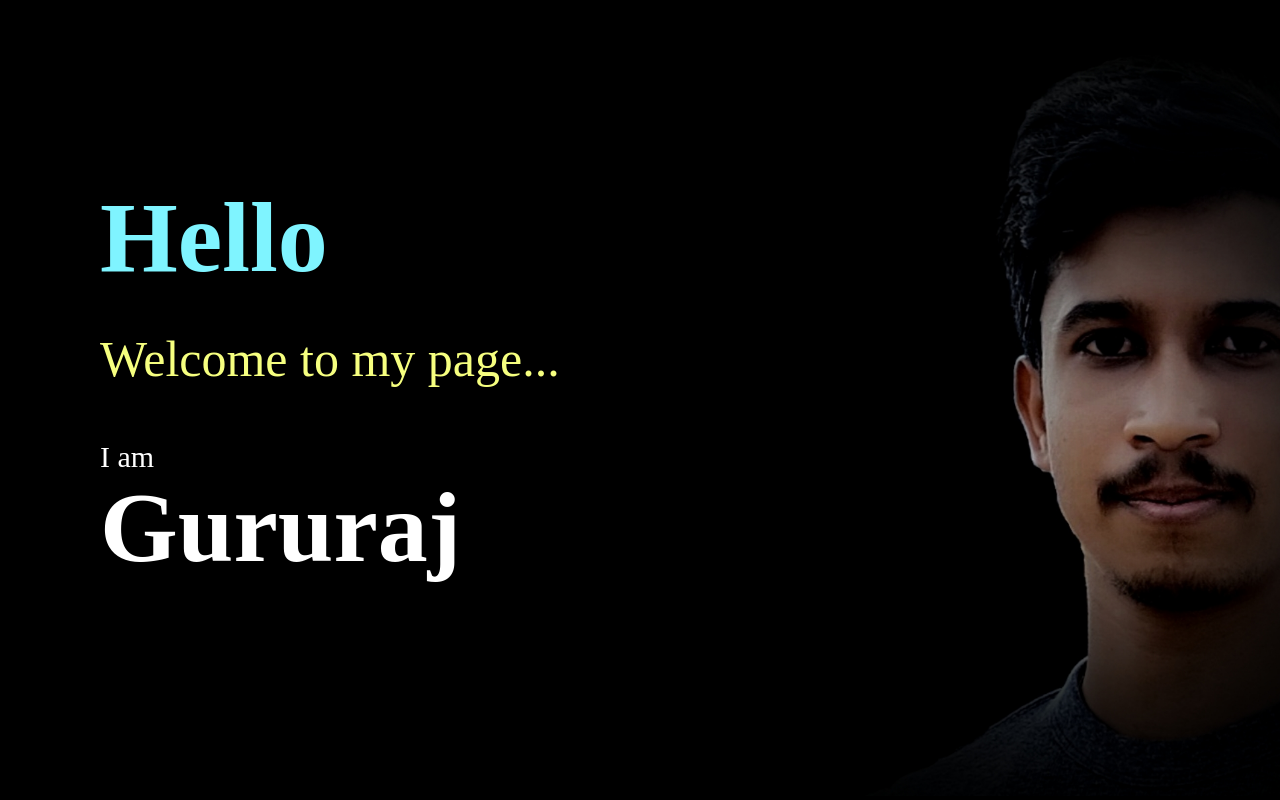
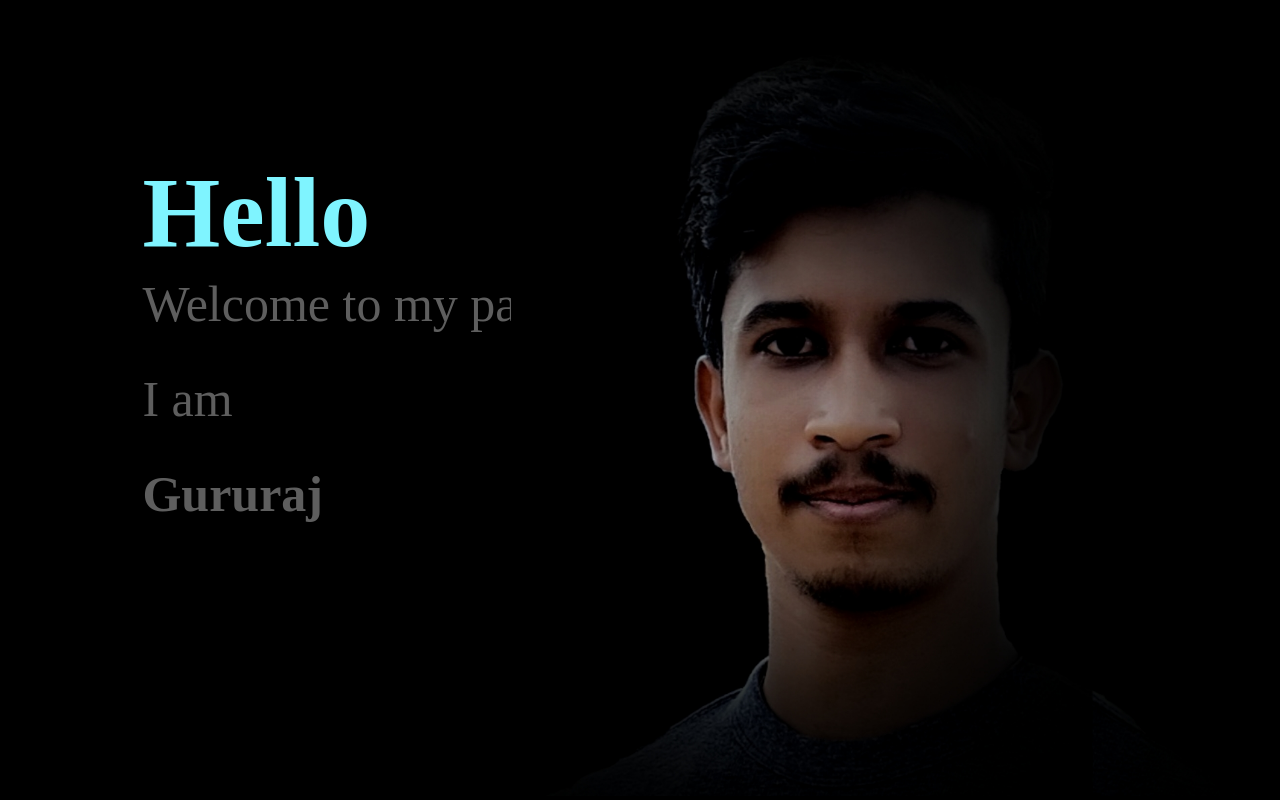
Before and after one commit to GuruRaj0305/portfolio, a Django app: page / in a window 1280 px wide; the page is wider, and only the part inside the window is pictured. Run offline with Django 5.2, Linux system fonts and the light colour scheme.

Commit message:
small stylings changes

```diff
--- a/mywebpage/static/mywebpage/home.css
+++ b/mywebpage/static/mywebpage/home.css
@@ -28,6 +28,7 @@
 
 #intro_section {
     margin: auto;
+    width: 30vw;
 }
 #intro_section a {
     text-decoration: none;
@@ -37,7 +38,7 @@
     color: rgb(127, 244, 255);
     width: 300px;
     height: 100px;
-    margin: 50px 100px;
+    margin: 20px 100px;
     font-size: 100px;
     top: 0;
     transition: 800ms;
@@ -48,30 +49,30 @@
 
 
 #welcome {
-    color: rgb(246, 255, 127);
-    width: 630px;
-    margin: 50px 100px;
-    height: 60px;
+    color: rgb(94, 94, 94);
+    width: 650px;
+    margin: 20px 100px;
+    height: 75px;
     font-size: 50px;
     transition: 800ms;
 }
 
 #i_am {
-    margin: 50px 100px 0px 100px;
-    color: rgb(255, 255, 255);
-    font-size: 30px;
-    height: 30px;
+    margin: 20px 100px;
+    color: rgb(94, 94, 94);
+    font-size: 50px;
+    height: 75px;
     transition: 800ms;
     width: 300px;
 }
 
 #intro_section h3 {
-    color: rgb(255, 255, 255);
+    color: rgb(94, 94, 94);
     margin: 0px 100px 100px 100px;
-    font-size: 100px;
+    font-size: 50px;
     height: 100px;
     transition: 800ms;
-    width: 400px;
+    width: 300px;
 }
 
 #intro_section h2:hover,
@@ -84,25 +85,25 @@
 #intro_section h2:hover:after{
     content: "About";
     font-size: 100px;
-    color: greenyellow;
+    color: rgb(255, 255, 255);
 }
 
 #welcome:hover:after{
     content: "Projects";
-    color: greenyellow;
+    color: rgb(255, 255, 255);
     font-size: 50px;
 }
 
 #i_am:hover:after{
     content: "Contact";
-    font-size: 30px;
-    color: greenyellow;
+    font-size: 50px;
+    color: rgb(255, 255, 255);
 }
 
 #intro_section h3:hover:after{
     content: "Feedback";
-    font-size: 100px;
-    color: greenyellow;
+    font-size: 50px;
+    color: rgb(255, 255, 255);
 }
 
 
--- a/mywebpage/views.py
+++ b/mywebpage/views.py
@@ -62,6 +62,10 @@
     template_name = "mywebpage/every_feedback.html"
     model = FeedBack
     context_object_name = "feedbacks"
+    def get_queryset(self):
+        base_query = super().get_queryset()
+        data = base_query.order_by("-pk")
+        return data
 
 def thankyou(request):
     return render(request, "mywebpage/submited.html")
```
Also changed, not shown: db.sqlite3.
